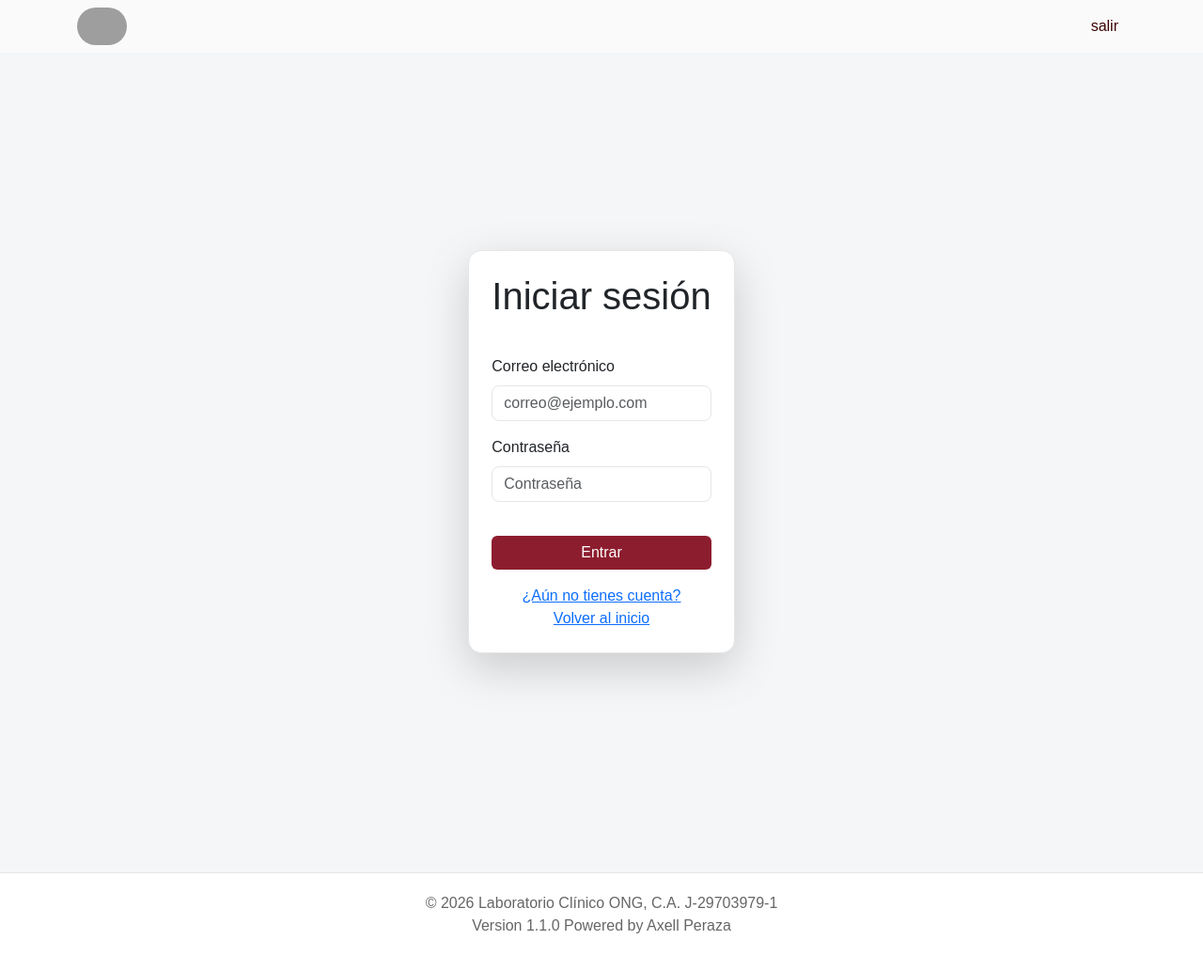
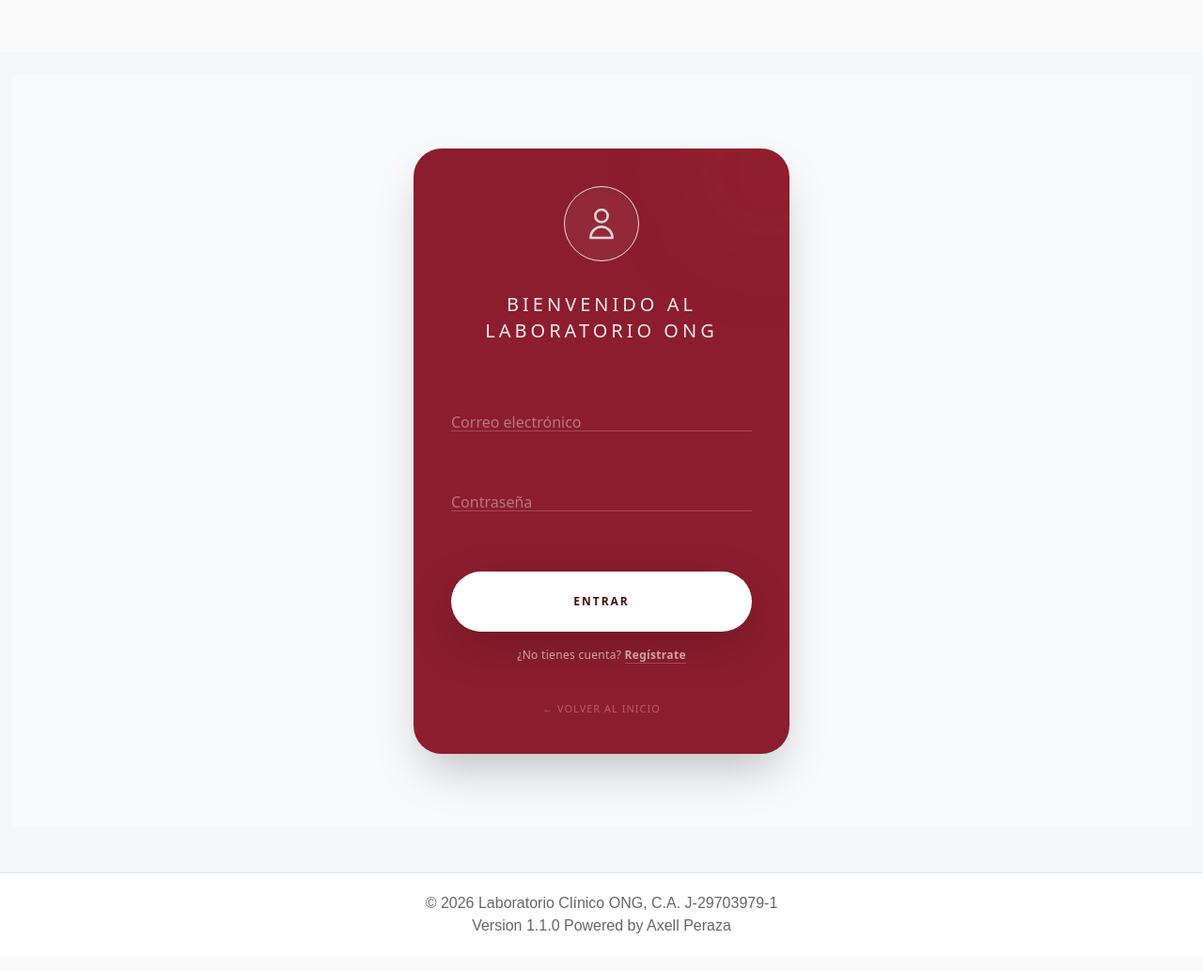
Before and after one commit to axellperaza1/laboratorio_app, a Flask app: page /login in a window 1280 px wide. Shown: the whole page at 94% size. After the commit the page ends 993 px from the top, so only its background shows below. Run offline with Flask 3, Linux system fonts and the light colour scheme; some libraries are stand-ins or nearby versions; grey boxes are pictures that could not be loaded.

Commit message:
Actualizacion de login cliente

```diff
--- a/templates/login.html
+++ b/templates/login.html
@@ -1,57 +1,80 @@
-{% extends "base2.html" %}
+{% extends "basedeloginpersonal.html" %}
 
 {% block title %}Iniciar sesión{% endblock %}
 
-{% block extra_css %}
-<link rel="stylesheet" href="{{ url_for('static', filename='css/login.css') }}">
-{% endblock %}
+{% block contenido %}
+<script src="https://cdn.tailwindcss.com"></script>
 
-{% block contenido %}
-<div class="container d-flex justify-content-center align-items-center min-vh-100">
-    <div class="card shadow-lg p-4 login-card">
-        <h1 class="text-center mb-4">Iniciar sesión</h1>
+<div class="min-h-screen flex items-center justify-center bg-slate-50 p-4 font-sans antialiased">
 
-        <form method="POST">
+    <div class="relative w-full max-w-[400px] bg-[#8C1D2E] rounded-[30px] p-10 shadow-2xl overflow-hidden">
 
-            <!-- EMAIL -->
-            <div class="mb-3">
-                <label class="form-label">Correo electrónico</label>
+        <div class="absolute -top-10 -right-10 w-32 h-32 bg-red-500/10 blur-3xl rounded-full"></div>
+
+        <div class="flex justify-center mb-8">
+            <div class="w-20 h-20 rounded-full border border-white/20 flex items-center justify-center bg-white/5 shadow-inner">
+                <svg xmlns="http://www.w3.org/2000/svg" class="h-10 w-10 text-white/80" fill="none" viewBox="0 0 24 24" stroke="currentColor">
+                    <path stroke-linecap="round" stroke-linejoin="round" stroke-width="1.5" d="M16 7a4 4 0 11-8 0 4 4 0 018 0zM12 14a7 7 0 00-7 7h14a7 7 0 00-7-7z" />
+                </svg>
+            </div>
+        </div>
+
+        <h1 class="text-xl font-medium text-white/90 text-center tracking-[4px] uppercase mb-12">
+            Bienvenido al Laboratorio ONG
+        </h1>
+
+        <form method="POST" class="space-y-10">
+
+            <div class="relative group">
                 <input
                     type="email"
                     name="email"
-                    class="form-control"
-                    placeholder="correo@ejemplo.com"
                     required
+                    placeholder=" "
                     value="{{ request.form.email if request.method == 'POST' else '' }}"
+                    class="peer w-full bg-transparent border-b border-white/20 py-2 text-white focus:outline-none focus:border-red-400 transition-all duration-300 text-lg font-light"
                 />
+                <label class="absolute left-0 top-2 text-white/40 pointer-events-none transition-all duration-300 peer-focus:-top-4 peer-focus:text-xs peer-focus:text-red-400 peer-[:not(:placeholder-shown)]:-top-4 peer-[:not(:placeholder-shown)]:text-xs">
+                    Correo electrónico
+                </label>
             </div>
 
-            <!-- CONTRASEÑA -->
-            <div class="mb-3">
-                <label class="form-label">Contraseña</label>
+            <div class="relative group">
                 <input
                     type="password"
                     name="contraseña"
-                    class="form-control"
-                    placeholder="Contraseña"
-                    minlength="8"
                     required
+                    placeholder=" "
+                    class="peer w-full bg-transparent border-b border-white/20 py-2 text-white focus:outline-none focus:border-red-400 transition-all duration-300 text-lg font-light"
                 />
+                <label class="absolute left-0 top-2 text-white/40 pointer-events-none transition-all duration-300 peer-focus:-top-4 peer-focus:text-xs peer-focus:text-red-400 peer-[:not(:placeholder-shown)]:-top-4 peer-[:not(:placeholder-shown)]:text-xs">
+                    Contraseña
+                </label>
             </div>
 
-            <button class="btn btn-primary w-100">Entrar</button>
+            <div class="space-y-4 pt-6">
+                <button class="w-full py-4 bg-white text-[#4a0e0e] font-bold text-xs tracking-[2px] uppercase rounded-full shadow-lg hover:bg-red-50 transition-all active:scale-[0.98]">
+                    Entrar
+                </button>
+
+                <div class="flex flex-col items-center gap-3">
+                    <a href="{{ url_for('registro') }}" class="text-[12px] text-white/60 hover:text-white transition-colors tracking-wide">
+                        ¿No tienes cuenta? <span class="font-bold border-b border-white/20">Regístrate</span>
+                    </a>
+
+                    <a href="{{ url_for('index') }}" class="text-[11px] text-white/30 hover:text-white/60 transition-colors uppercase tracking-[1px] mt-4">
+                        ← Volver al inicio
+                    </a>
+                </div>
+            </div>
         </form>
 
         {% if error %}
-        <div class="alert alert-danger text-center mt-3">
-            {{ error }}
+        <div class="mt-6 text-center">
+            <span class="text-red-300 text-[11px] font-medium uppercase tracking-tighter">{{ error }}</span>
         </div>
         {% endif %}
 
-        <div class="login-links text-center mt-3">
-            <a href="{{ url_for('registro') }}">¿Aún no tienes cuenta?</a><br>
-            <a href="{{ url_for('index') }}">Volver al inicio</a>
-        </div>
     </div>
 </div>
 {% endblock %}
```
Also changed, not shown: templates/login_personal.html (+49 -13 lines).
